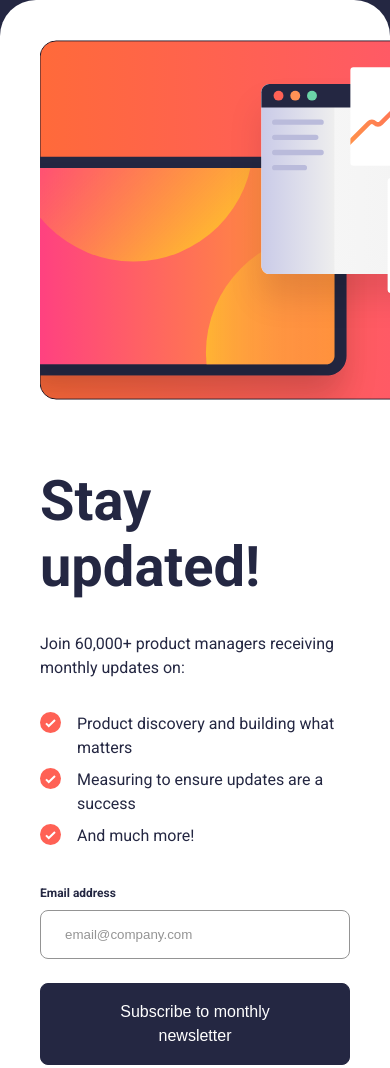
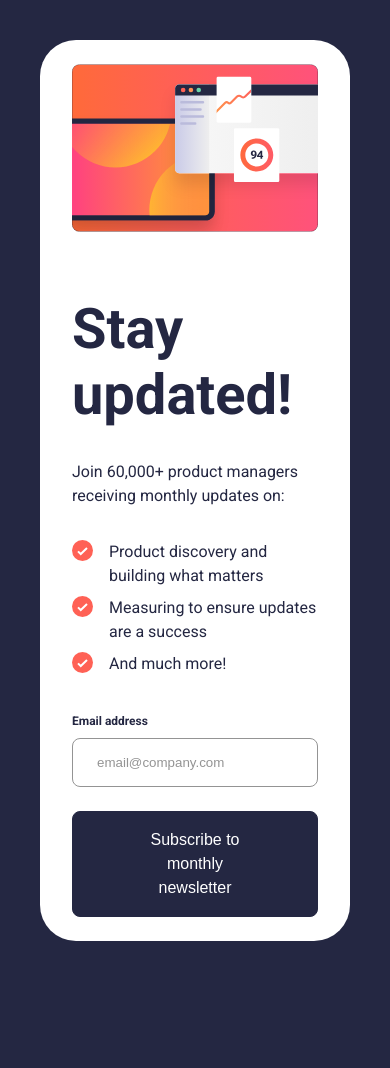
Before and after one commit to phwnganh/Newsletter-sign-up-form-with-success-message, a plain HTML site: page index.html in a window 390 px wide. Shown: the top 1068 px of the page. After the commit the page ends 981 px from the top, so only its background shows below. Drawn offline with Linux system fonts and the light colour scheme.

Commit message:
fix: responsive of tablet and mobile

```diff
--- a/style.css
+++ b/style.css
@@ -8,7 +8,6 @@
 body {
   margin: 0 auto;
   min-height: 100vh;
-
   display: flex;
   justify-content: center;
   align-items: center;
@@ -107,8 +106,8 @@ input::placeholder {
 @media (max-width: 768px) {
   .container {
     flex-direction: column;
-    padding: 40px;
-    align-items: start;
+    margin: 40px;
+    /* align-items: center; */
   }
 
   .container-img {
@@ -122,6 +121,11 @@ input::placeholder {
   .container-img-tablet {
     display: block !important;
     width: 100%;
+  }
+
+  .container-img-tablet img{
+    max-width: 100%;
+    display: block;
   }
 
   .container-text {
@@ -146,10 +150,11 @@ input::placeholder {
     border-radius: 0 !important;
     padding: 0;
     gap: 32px;
+    margin: 0;
   }
 
   .container-text {
-    padding: 0 24px 40px;
+    padding: 0 20px 36px;
   }
 
   .stay-updated-title {
```
Also changed, not shown: index.html (line endings or trailing spaces).
